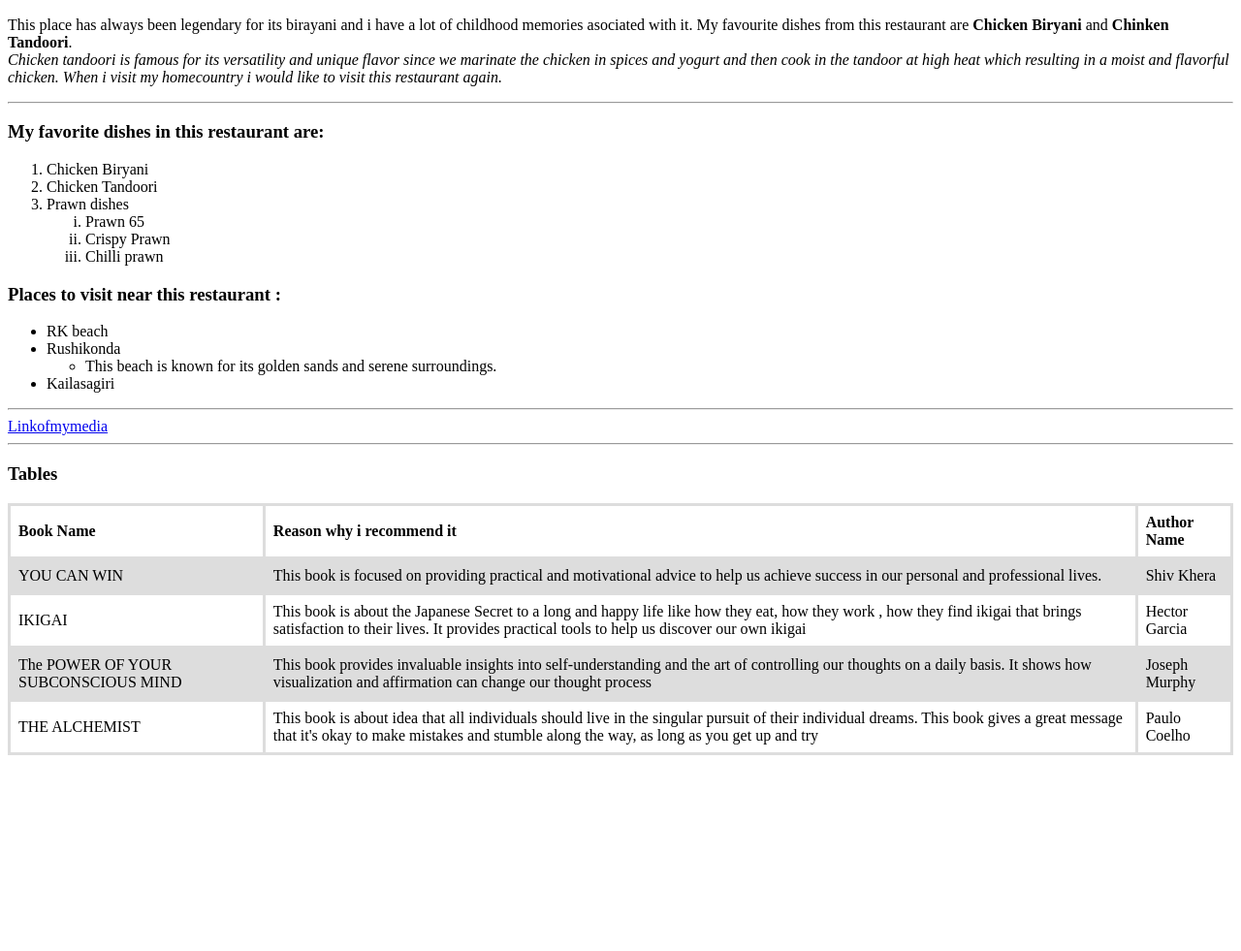
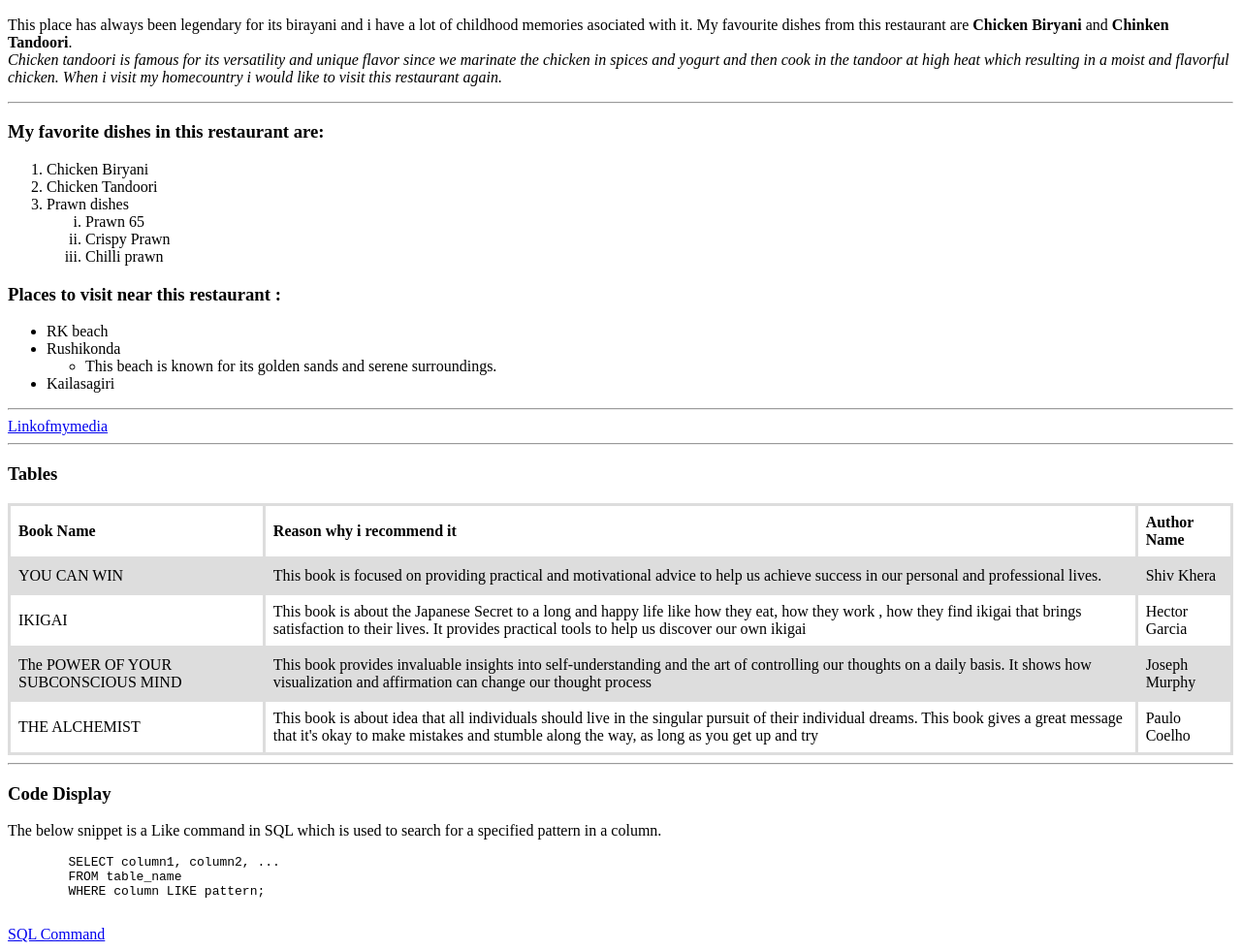
Before and after one commit to 44-563-Web-Apps-S24/44563-webapps-s24-assignment3-pusapativarsha, a plain HTML site: page index.html in a window 1280 px wide. Shown: the part 104-1085 px from the top of the page at 97% size. Before the commit the page ends 891 px from the top, so only its background shows below. Drawn offline with Linux system fonts and the light colour scheme.

Commit message:
code display

```diff
--- a/index.html
+++ b/index.html
@@ -76,5 +76,14 @@
             <td>Paulo Coelho</td>
         </tr>
     </table>
+    <hr>
+    <h3><b>Code Display</b></h3>
+    <p>The below snippet is a Like command in SQL which is used to search for a specified pattern in a column.</p>
+    <pre>
+        SELECT column1, column2, ...
+        FROM table_name
+        WHERE column LIKE pattern;
+    </pre>
+    <a href="https://code.pieces.app/collections/sql">SQL Command</a>
 </body>
 </html
```
